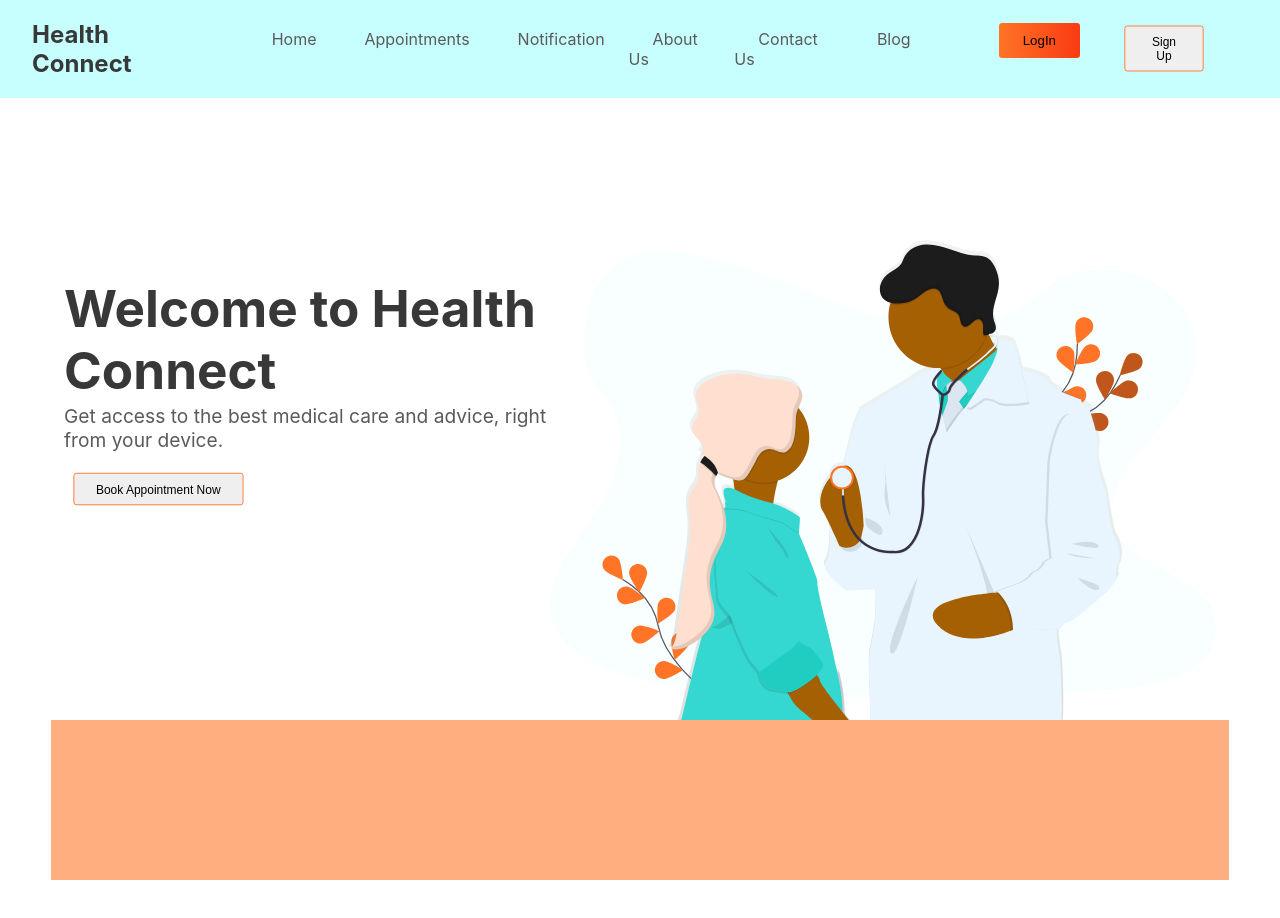
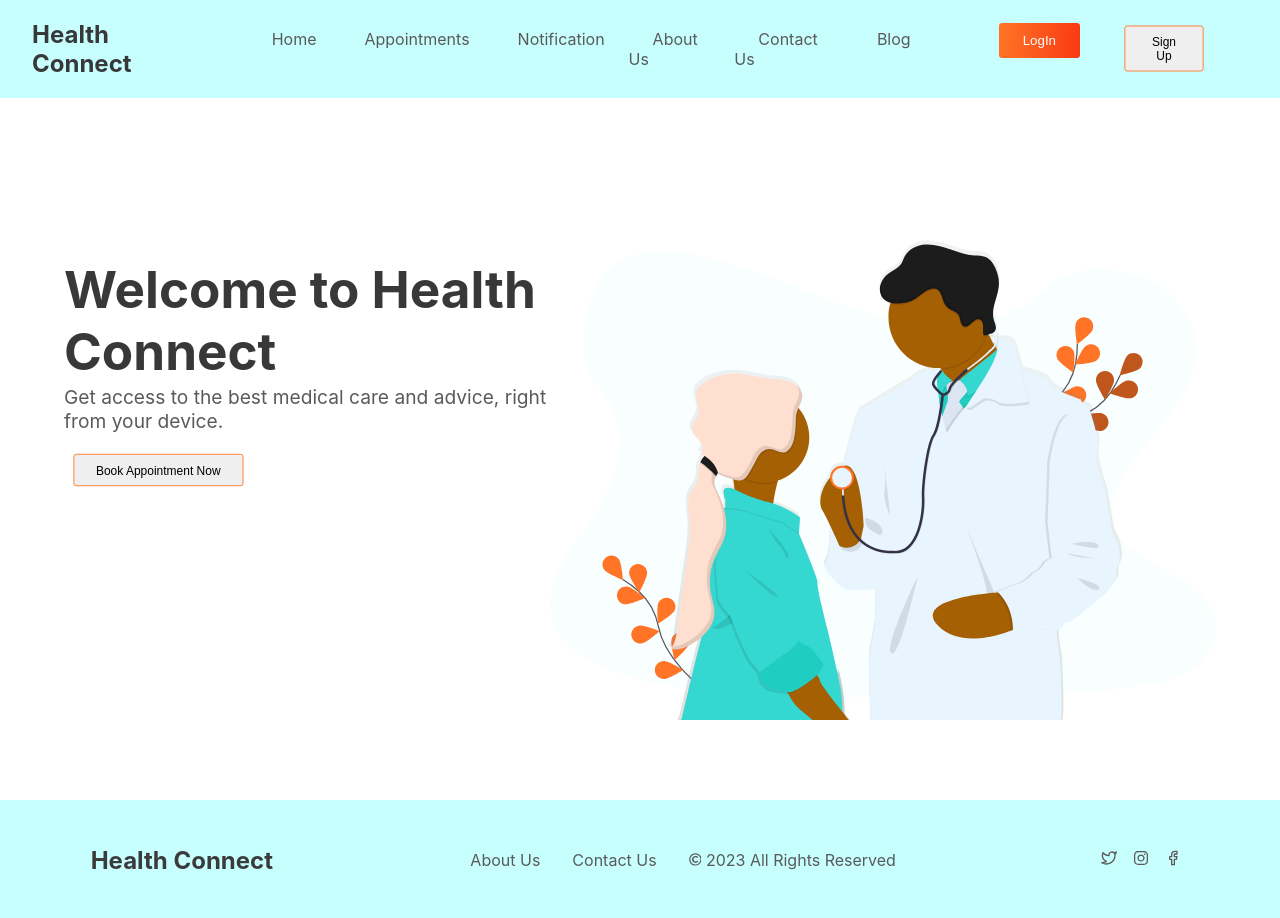
Before and after one commit to BiboBoom10/health-connect, a React (Create React App) app: page /home in a window 1280 px wide. Before the commit the page ends 880 px from the top, so only its background shows below. Built offline with nearby package versions, Linux system fonts and the light colour scheme.

Commit message:
Added Notification Page

```diff
--- a/src/App.js
+++ b/src/App.js
@@ -14,6 +14,7 @@ import LogIn from './pages/login/LogIn';
 import SignUp from './pages/signup/SignUp';
 import WaitingList from './pages/Waiting List/WaitingList';
 import AuthContextProvider from './services/auth-context';
+import Notification from './pages/Notification/Notification';
 
 
 function App() {
@@ -33,6 +34,7 @@ function App() {
         <Route path='/details' element={<DoctorAppointmentDetails />} />
         <Route path='/waiting' element={<WaitingList />} />
         <Route path='/appointments' element={<AppointmentForm />} />
+        <Route path='/notification' element={<Notification />}></Route>
         {/* <NavBar /> */}
         {/* <Home />
         <AboutUs />
--- a/src/components/Nav/NavBar.jsx
+++ b/src/components/Nav/NavBar.jsx
@@ -22,7 +22,7 @@ function NavBar() {
                     <Link to="/appointments">Appointments</Link>
                 </li>
                 <li>
-                    <Link to="/home">Notification</Link>
+                    <Link to="/notification">Notification</Link>
                 </li>
                 <li>
                     <Link to="/about-us">About Us</Link>
--- a/src/components/Nav/NavBar.module.css
+++ b/src/components/Nav/NavBar.module.css
@@ -57,6 +57,8 @@
     background-image: linear-gradient(92.83deg, #ff7426 0, #f93a13 100%);
     border: none;
     border-radius: 0.2rem;
+    color: #fff;
+    cursor: pointer;
 }
 
 .my-button a {
@@ -68,10 +70,12 @@
     border: 0.1rem solid #ff7426;
     border-radius: 0.2rem;
     transform: scale(0.9);
+    cursor: pointer;
 }
 
 .button2:hover {
     background-image: linear-gradient(92.83deg, #ff7426 0, #f93a13 100%);
+    color: #fff;
 }
 
 .button2 a {
@@ -81,3 +85,8 @@
 .button2:hover > a {
     color: #fff;
 }
+
+.buttons {
+    color: #fff;
+    cursor: pointer;
+}
--- /dev/null
+++ b/src/pages/Notification/Notification.jsx
@@ -0,0 +1,31 @@
+import React from 'react';
+import NavBar from '../../components/Nav/NavBar';
+import classes from './Notification.module.css';
+
+function Notification() {
+  return (
+    <div>
+
+        <NavBar />
+
+        <div className={classes.content}>
+            <h1>Notification</h1>
+
+
+            <div className={classes['person-details']} >
+                <p className={classes.data}>Person A Details</p>
+                <p className={classes.notify}>Accepted</p>
+            </div>
+
+            <div className={classes['person-details']} >
+                <p className={classes.data}>Person B Details</p>
+                <p className={classes.notify}>Rejected</p>
+            </div>
+
+        </div>
+
+    </div>
+  )
+}
+
+export default Notification
--- /dev/null
+++ b/src/pages/Notification/Notification.module.css
@@ -0,0 +1,39 @@
+.content {
+    width: 100%;
+    /* background-color: red; */
+    height: 100vh;
+    top: 0;
+    position: absolute;
+    display: flex;
+    align-items: center;
+    flex-direction: column;
+    margin-top: 5rem;
+}
+
+.content h1 {
+    color: #3b3b3b;
+}
+
+.person-details {
+    background-color: #ddffff;
+    width: 80%;
+    height: 10vh;
+    display: flex;
+    align-items: center;
+    border-radius: 0.1rem;
+    justify-content: space-between;
+    margin: 1rem 0;
+}
+
+.data {
+    color: #3b3b3b;
+}
+
+.person-details p {
+    margin: 0 2rem;
+}
+
+.notify {
+    font-weight: 600;
+    color: #3b3b3b;
+}
--- a/src/pages/home/Home.jsx
+++ b/src/pages/home/Home.jsx
@@ -3,6 +3,10 @@ import NavBar from '../../components/Nav/NavBar';
 import classes from './Home.module.css';
 import Doctor1 from '../../Images/Doctor3.svg';
 import { Link } from 'react-router-dom';
+import { FiFacebook } from 'react-icons/fi';
+import { FiTwitter } from 'react-icons/fi';
+import { FaInstagram } from 'react-icons/fa';
+import { FaRegCopyright } from 'react-icons/fa';
 
 function Home() {
 
@@ -16,6 +20,7 @@ function Home() {
                     <h1>Welcome to Health Connect</h1>
                     <p>Get access to the best medical care and advice, right from your device.</p>
                     <Link to="/appointments"><button className={classes['button-1']} type='submit'> Book Appointment Now </button> </Link>
+                    <p></p>
                 </div>
 
                 <div className={classes['my-image']}>
@@ -24,12 +29,28 @@ function Home() {
             </div>
 
         </div>
-
+{/*
         <div className={classes['box-align']}>
             <div className={classes.box}>
 
             </div>
-        </div>
+        </div> */}
+
+        <footer className={classes['my-footer']}>
+            <span>
+                <h2>Health Connect</h2>
+            </span>
+            <span className={classes['footer-links']}>
+                <Link to="/about-us" className={classes.link}><p>About Us</p></Link>
+                <Link to="/contacts" className={classes.link}><p>Contact Us</p></Link>
+                <p> <FaRegCopyright className={classes.rights}/> 2023 All Rights Reserved</p>
+            </span>
+            <span>
+                <FiTwitter className={classes.icons}/>
+                <FaInstagram className={classes.icons}/>
+                <FiFacebook className={classes.icons}/>
+            </span>
+        </footer>
 
 
     </div>
--- a/src/pages/home/Home.module.css
+++ b/src/pages/home/Home.module.css
@@ -71,3 +71,45 @@
     width: 92%;
     height: 20vh;
 }
+
+.my-footer {
+    background-color: #c7ffff;
+    margin-top: 5rem;
+    height: 15vh;
+    display: flex;
+    justify-content: space-around;
+    align-items: center;
+}
+
+.my-footer h2 {
+    color: #3b3b3b;
+}
+
+.footer-links {
+    display: flex;
+}
+
+.footer-links p {
+    margin: 0 1rem;
+    color: #5a5a5a;
+}
+
+.icons {
+    margin: 0 0.5rem;
+    color: #5a5a5a;
+    cursor: pointer;
+}
+
+.icons:hover {
+    color: #ff7426;
+}
+
+.rights {
+    font-size: 0.8rem;
+}
+
+.link {
+    text-decoration: none;
+    color: #5a5a5a;
+    cursor: pointer;
+}
```
